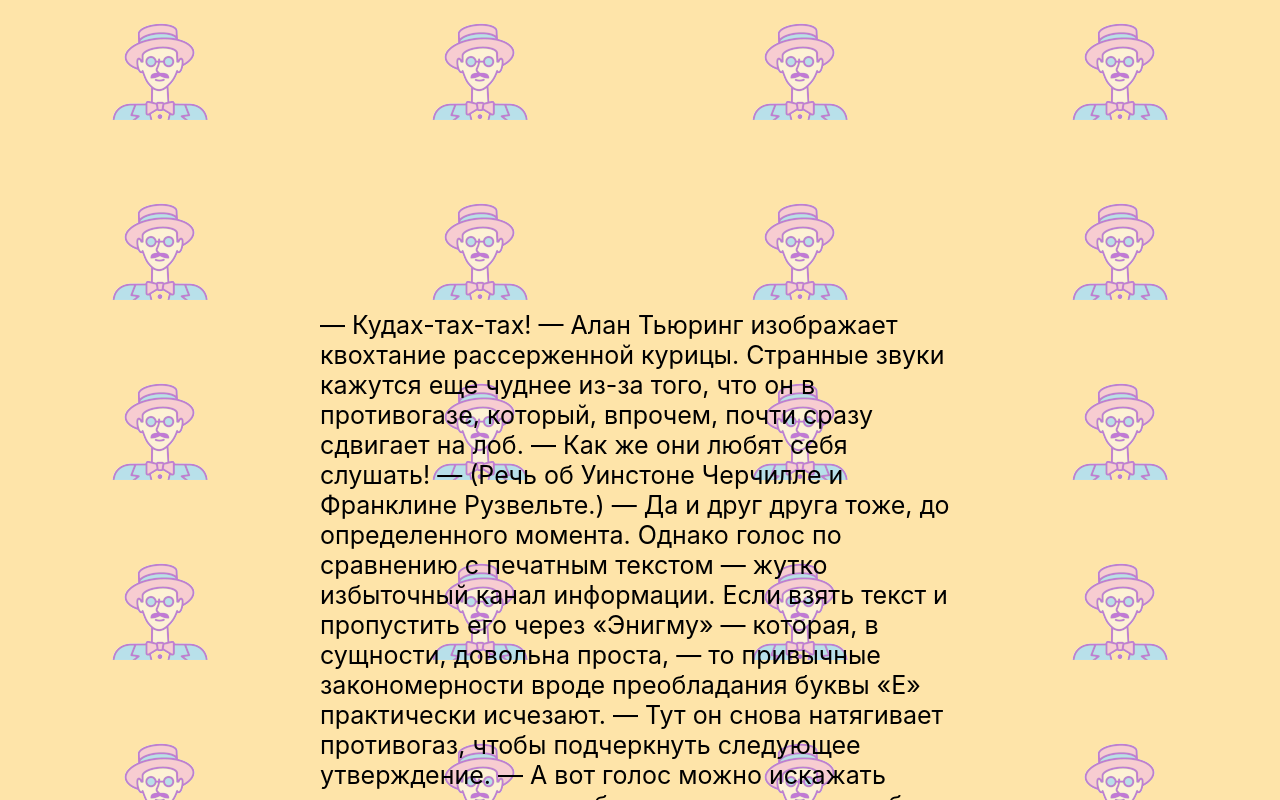
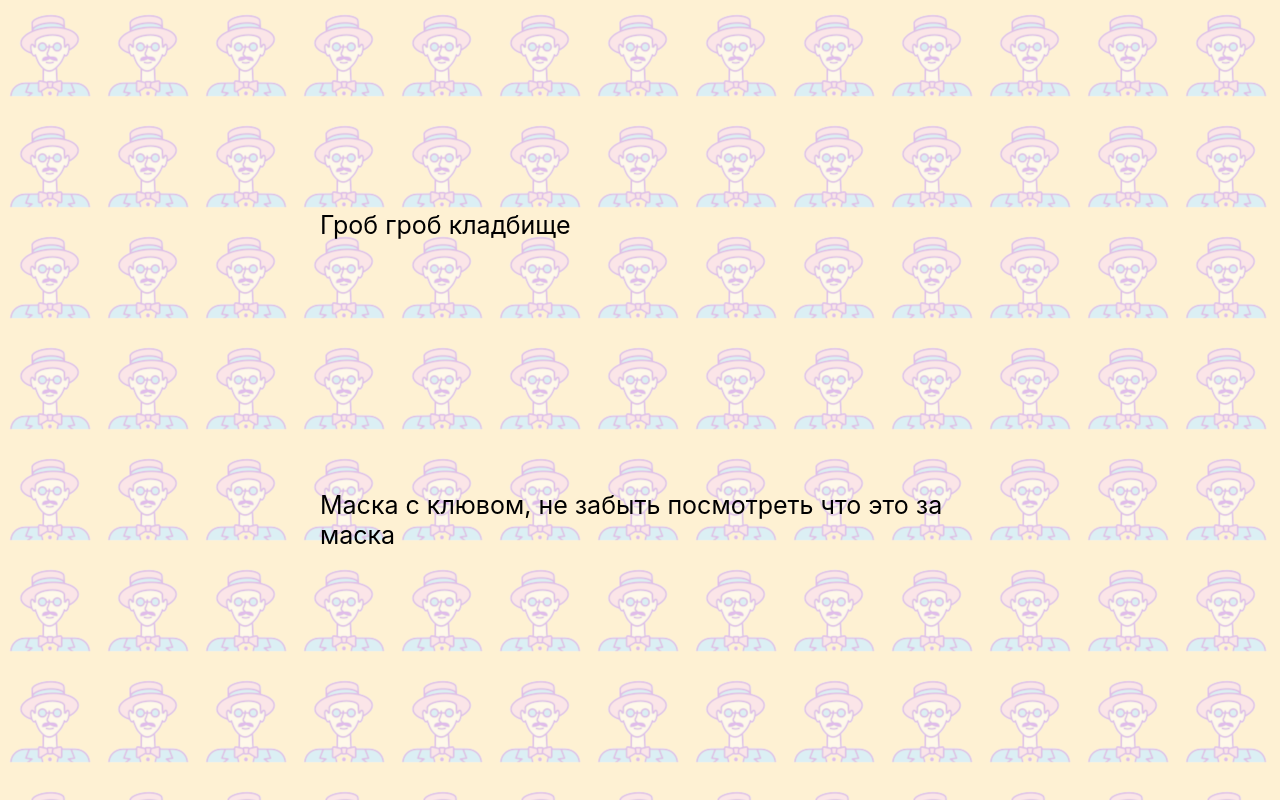
Before and after one commit to maratismailov/conflosness, a React (Create React App) app: page / in a window 1280 px wide. Shown: the part 2000-2800 px from the top of the page. Built offline with nearby package versions, Linux system fonts and the light colour scheme.

Commit message:
New text added

```diff
--- a/src/App.css
+++ b/src/App.css
@@ -6,7 +6,7 @@
 
 .Element {
   /* margin-left: auto; */
-  margin-top: 530px;
+  margin-top: 250px;
   width: 50%;
   margin-left: 25%;
 }
--- a/src/App.js
+++ b/src/App.js
@@ -12,36 +12,77 @@
     this.state = {
       elementsText: [
         {
-          text: 'Разбираться в мотивах Ави — все равно что чистить луковицу зубочисткой. Рэнди понимает, что все не так просто. Может быть, Ави оказывает услугу или платит за услугу арендодателю. Может быть, он начитался какого-нибудь гуру по менеджменту, который советует начинающим предпринимателям глубже вживаться в культуру страны. Впрочем, Ави не из тех, кто верит в такие книжки. Последняя гипотеза Рэнди, что все связано с линиями прямой видимости — широтами и долготами.',
+          text: 'Тааак, беспорядок вокруг',
           id: 1
         },
         {
-          text: 'Другое дело — японские ВМС. Они свое дело знают. У них есть Ямамото. Их торпеды действительно взрываются, попав в цель, в отличие от американских, которые, слегка поцарапав краску японских кораблей, виновато идут ко дну. Ямамото только что сделал очередную попытку уничтожить американский флот у островов Санта-Крус, потопил «Хорнет», проделал аккуратную дыру в «Энтерпрайзе». Однако он потерял треть своих самолетов. Наблюдая, как японцы несут потери, Уотерхауз гадает, сообразил ли кто-нибудь в Токио взять счеты и прикинуть кое-какие цифры.',
+          text: 'Интересно, что с глазом',
           id: 2
         },
         {
-          text: '— Кудах-тах-тах! — Алан Тьюринг изображает квохтание рассерженной курицы. Странные звуки кажутся еще чуднее из-за того, что он в противогазе, который, впрочем, почти сразу сдвигает на лоб. — Как же они любят себя слушать! — (Речь об Уинстоне Черчилле и Франклине Рузвельте.) — Да и друг друга тоже, до определенного момента. Однако голос по сравнению с печатным текстом — жутко избыточный канал информации. Если взять текст и пропустить его через «Энигму» — которая, в сущности, довольна проста, — то привычные закономерности вроде преобладания буквы «Е» практически исчезают. — Тут он снова натягивает противогаз, чтобы подчеркнуть следующее утверждение. — А вот голос можно искажать самым чудовищным образом, и он все равно будет понятен слушателю.',
+          text: 'Не конъюнктивит',
           id: 3
         },
         {
-          text: 4,
+          text: 'Сифилис, бруцеллёз, туберкулёз',
           id: 4
         },
         {
-          text: 5,
+          text: 'Хоть бы сифилис, легко же лечится',
           id: 5
         },
         {
-          text: 6,
+          text: 'Не как в средневековье',
           id: 6
         },
         {
-          text: 7,
+          text: 'Болезни, эпидемии, чума',
           id: 7
         },
         {
-          text: 8,
+          text: 'Гроб гроб кладбище',
           id: 8
+        },
+        {
+          text: 'Маска с клювом, не забыть посмотреть что это за маска',
+          id: 9
+        },
+        {
+          text: 'Прямо сейчас',
+          id: 10
+        },
+        {
+          text: 'Пропитанный уксусом тампон!',
+          id: 11
+        },
+        {
+          text: 'Фу, уксусом дышать',
+          id: 12
+        },
+        {
+          text: 'Надо подумать',
+          id: 13
+        },
+        {
+          text: 'Наверное, такая маска защищает лучше обычной марлевой',
+          id: 14
+        },
+        {
+          text: 'Буду ходить с клювом, пусть все чихают и кашляют вокруг',
+          id: 15
+        },
+        {
+          text: '',
+          id: 16,
+          imgPath: require('./images/mask.png'),
+        },
+        {
+          text: '',
+          id: 17
+        },
+        {
+          text: '',
+          id: 18
         },
 
       ]
@@ -55,7 +96,10 @@
           // const background = require('./images/1.jpg');
           return (
             <div key={element.id} className='Element'>
-              <Element text={element.text} />
+              <Element
+              text={element.text}
+              img={element.imgPath}
+              />
             </div>
           )
         }
--- a/src/Element.js
+++ b/src/Element.js
@@ -7,10 +7,11 @@
 function Element(props) {
     return (
         <div>
-            <ScrollAnimation animateIn="fadeIn" animationOut="fadeOut" animationInDelay={3} isVisible={false} offset={500}>
+            <ScrollAnimation animateIn="fadeIn" animationOut="fadeOut" animationInDelay={3} isVisible={false} offset={520}>
                 {/* {props.text} */}
                 <div className="animated fadeIn slower">
                     {props.text}
+                    <img src={props.img}></img>
                 </div>
             </ScrollAnimation>
             {/* <div className="animated fadeIn slower">
```
Also changed, not shown: src/images/joyce.png, src/images/mask.png (added).
